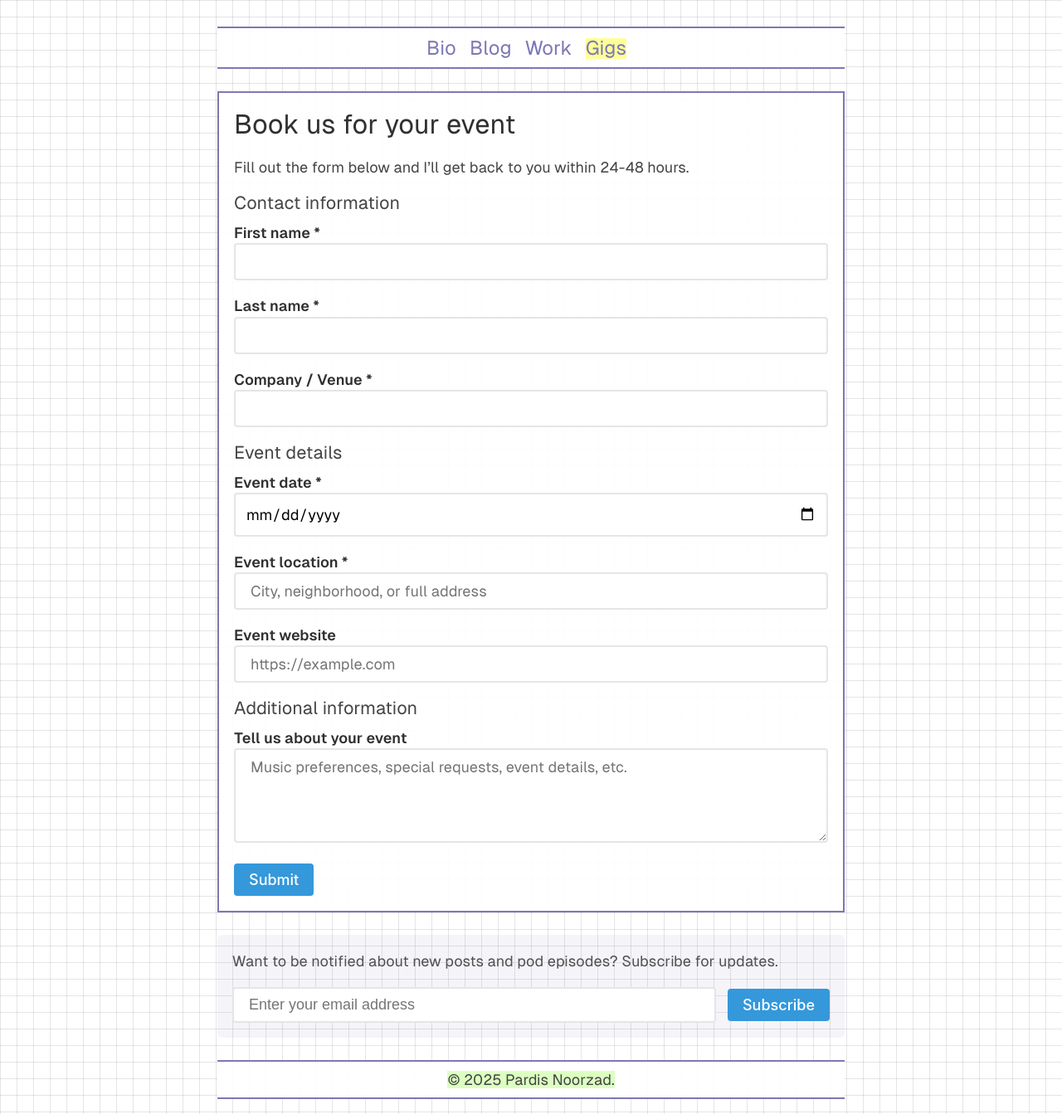
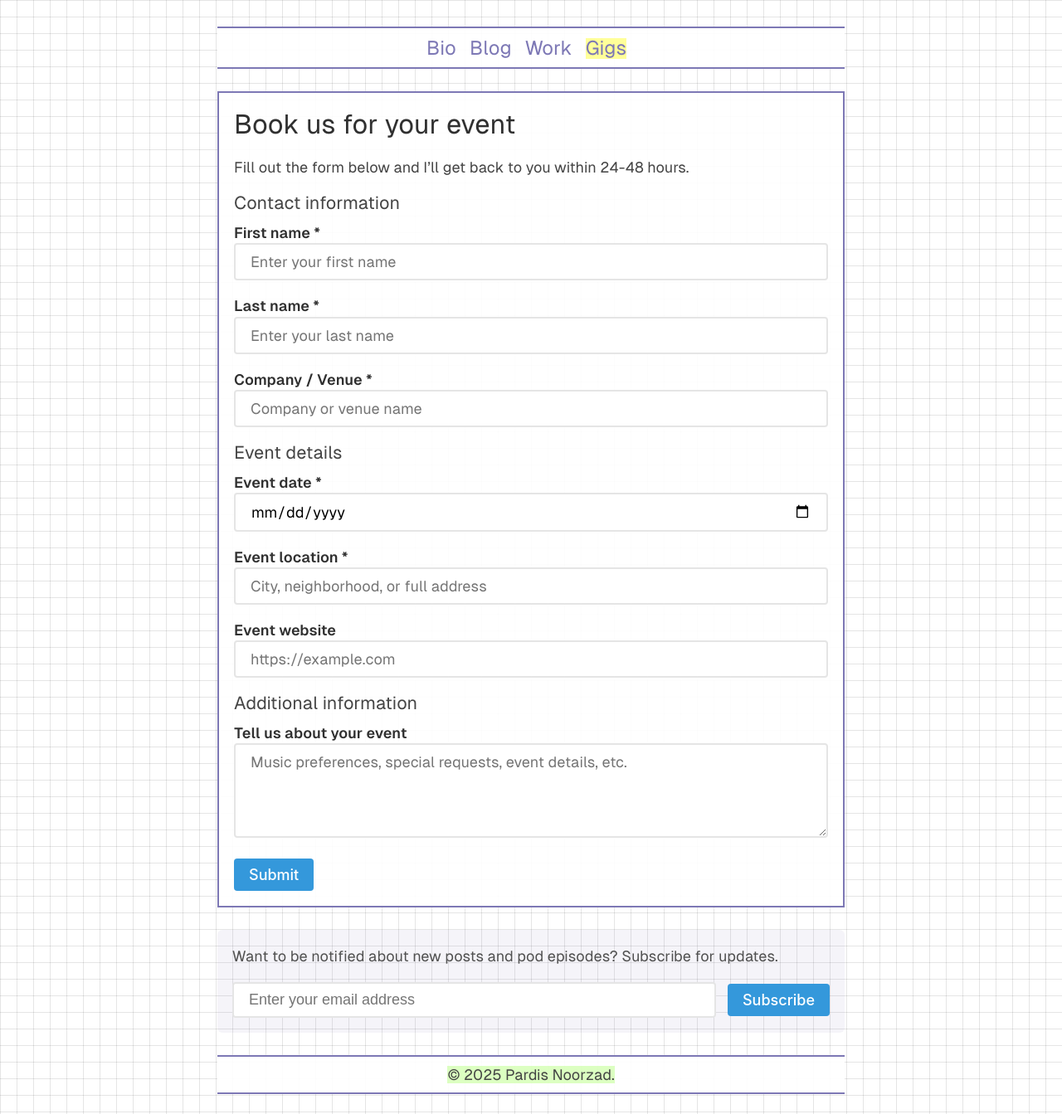
Before and after one commit to djpardis/djpardis.github.io, a Jekyll site: the page built from requests.md, in a window 1280 px wide. Shown: the whole page at 83% size. Built offline with Jekyll 4.4.1, drawn with Linux system fonts in a browser that asks for light colours; some web fonts are replaced.

Commit message:
Fix mobile form issues and add missing placeholder text
- Add placeholder text to first name, last name, and company fields
- Remove custom date input styling that caused mobile inconsistencies
- Add min-height to date input for consistent height when filled
- Use native browser date picker styling for better mobile UX

```diff
--- a/requests.md
+++ b/requests.md
@@ -19,18 +19,18 @@
   <h3>Contact information</h3>
 
   <p><strong>First name *</strong><br>
-  <input type="text" id="first_name" name="first_name" required class="newsletter-input" style="width: 100%; font-family: inherit; font-size: inherit;"></p>
+  <input type="text" id="first_name" name="first_name" placeholder="Enter your first name" required class="newsletter-input" style="width: 100%; font-family: inherit; font-size: inherit;"></p>
 
   <p><strong>Last name *</strong><br>
-  <input type="text" id="last_name" name="last_name" required class="newsletter-input" style="width: 100%; font-family: inherit; font-size: inherit;"></p>
+  <input type="text" id="last_name" name="last_name" placeholder="Enter your last name" required class="newsletter-input" style="width: 100%; font-family: inherit; font-size: inherit;"></p>
 
   <p><strong>Company / Venue *</strong><br>
-  <input type="text" id="company_venue" name="company_venue" required class="newsletter-input" style="width: 100%; font-family: inherit; font-size: inherit;"></p>
+  <input type="text" id="company_venue" name="company_venue" placeholder="Company or venue name" required class="newsletter-input" style="width: 100%; font-family: inherit; font-size: inherit;"></p>
 
   <h3>Event details</h3>
 
   <p><strong>Event date *</strong><br>
-  <input type="date" id="event_date" name="event_date" required class="newsletter-input" style="width: 100%; font-family: inherit; font-size: inherit; -webkit-appearance: none; -moz-appearance: none; appearance: none; padding: 12px; box-sizing: border-box;"></p>
+  <input type="date" id="event_date" name="event_date" required class="newsletter-input" style="width: 100%; font-family: inherit; font-size: inherit; min-height: 44px; box-sizing: border-box;"></p>
 
   <p><strong>Event location *</strong><br>
   <input type="text" id="event_location" name="event_location" placeholder="City, neighborhood, or full address" required class="newsletter-input" style="width: 100%; font-family: inherit; font-size: inherit;"></p>
```
